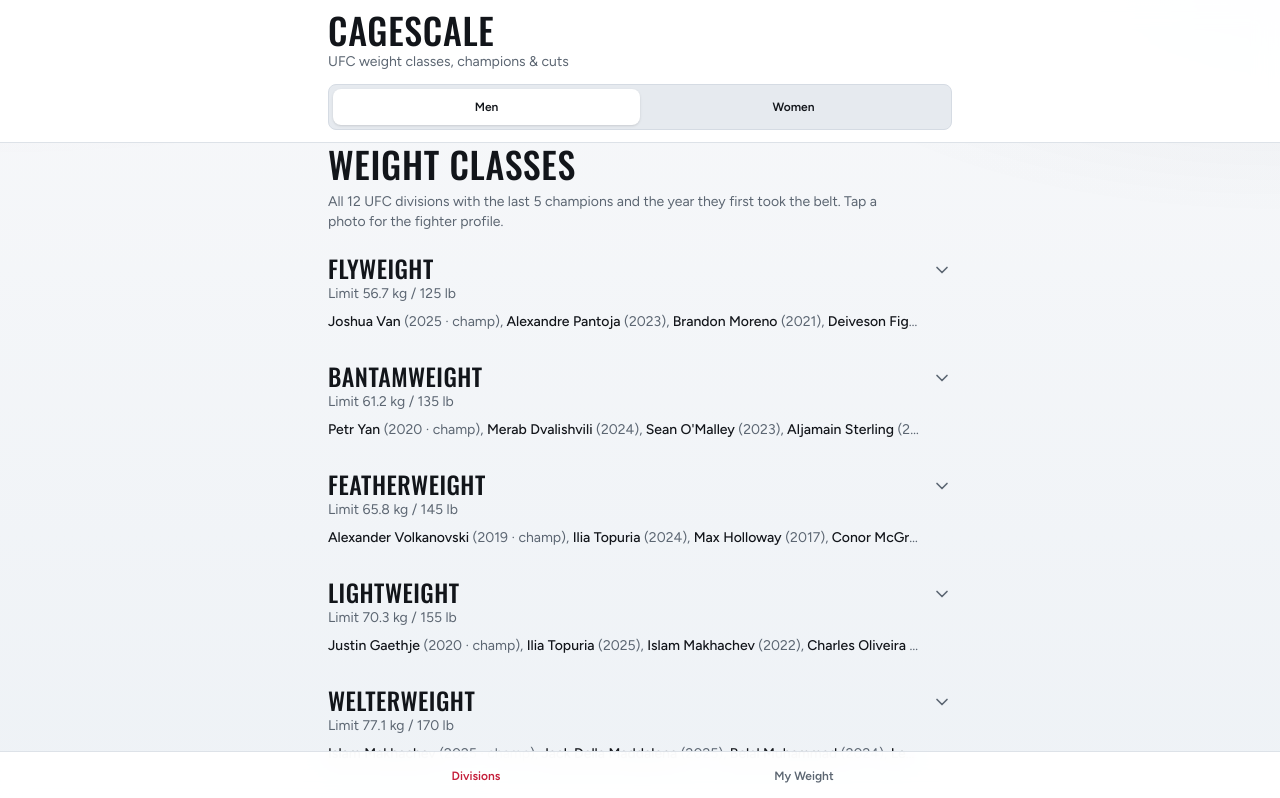
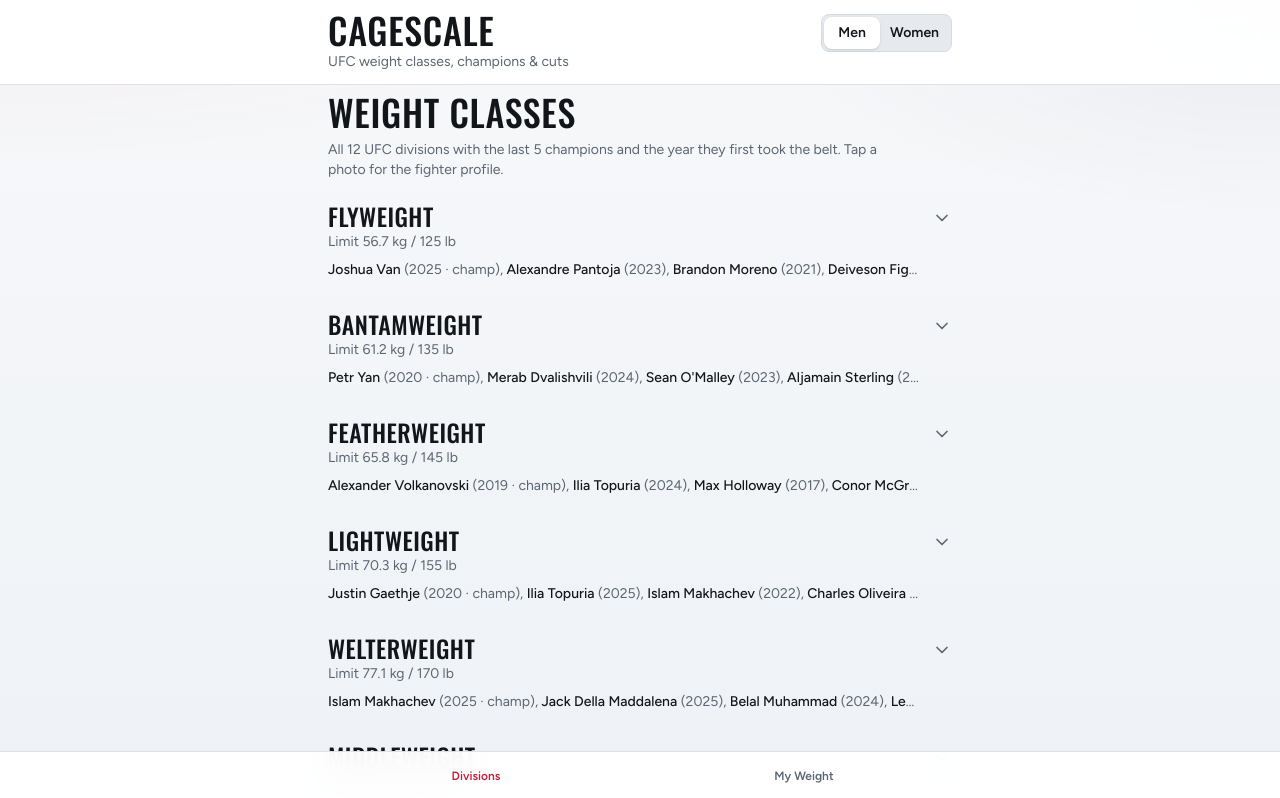
Before and after one commit to fedo/cagescale, a React (Vite) app: page / in a window 1280 px wide. Shown: the top 798 px of the page. Built offline with nearby package versions, Linux system fonts and the light colour scheme.

Commit message:
fix: align Men/Women switch with CageScale title row

```diff
--- a/src/features/weight-classes/ui/weight-class-section.tsx
+++ b/src/features/weight-classes/ui/weight-class-section.tsx
@@ -16,7 +16,7 @@
   const hasCurrent = weightClass.recentChampions.some((c) => c.isCurrent)
 
   return (
-    <section className="scroll-mt-36 animate-rise border-b border-border/70 py-4 last:border-b-0">
+    <section className="scroll-mt-28 animate-rise border-b border-border/70 py-4 last:border-b-0">
       <button
         type="button"
         aria-expanded={open}
--- a/src/shared/ui/app-shell.tsx
+++ b/src/shared/ui/app-shell.tsx
@@ -16,8 +16,8 @@
     <div className="mx-auto flex min-h-dvh w-full max-w-lg flex-col sm:max-w-2xl">
       <header className="fixed inset-x-0 top-0 z-30 border-b border-border/80 bg-card/95 backdrop-blur-md">
         <div className="mx-auto max-w-lg px-4 pb-3 pt-3 sm:max-w-2xl sm:px-6">
-          <div className="flex items-end justify-between gap-4">
-            <div>
+          <div className="flex items-start justify-between gap-3">
+            <div className="min-w-0">
               <p className="font-display text-3xl leading-none text-foreground sm:text-4xl">
                 CageScale
               </p>
@@ -25,21 +25,16 @@
                 UFC weight classes, champions & cuts
               </p>
             </div>
+            {showGenderNav ? (
+              <div className="shrink-0 pt-0.5">
+                <GenderNav />
+              </div>
+            ) : null}
           </div>
-          {showGenderNav ? (
-            <div className="mt-3">
-              <GenderNav />
-            </div>
-          ) : null}
         </div>
       </header>
 
-      <main
-        className={cn(
-          'flex-1 px-4 pb-24 pt-4 sm:px-6',
-          showGenderNav ? 'pt-[8.75rem] sm:pt-[9rem]' : 'pt-[5.25rem] sm:pt-[5.5rem]',
-        )}
-      >
+      <main className="flex-1 px-4 pb-24 pt-[5.5rem] sm:px-6 sm:pt-[5.75rem]">
         {children}
       </main>
 
--- a/src/shared/ui/gender-nav.tsx
+++ b/src/shared/ui/gender-nav.tsx
@@ -7,7 +7,7 @@
 
   return (
     <nav
-      className="flex rounded-md border border-border bg-muted p-1"
+      className="inline-flex rounded-md border border-border bg-muted p-0.5"
       aria-label="Men's or women's divisions"
     >
       {(
@@ -22,7 +22,7 @@
           size="sm"
           variant="ghost"
           className={cn(
-            'h-9 flex-1 font-semibold',
+            'h-8 min-w-[3.25rem] px-2.5 text-xs font-semibold sm:min-w-14 sm:text-sm',
             gender === option.id && 'bg-card text-foreground shadow-sm',
           )}
           onClick={() => setGender(option.id)}
```
